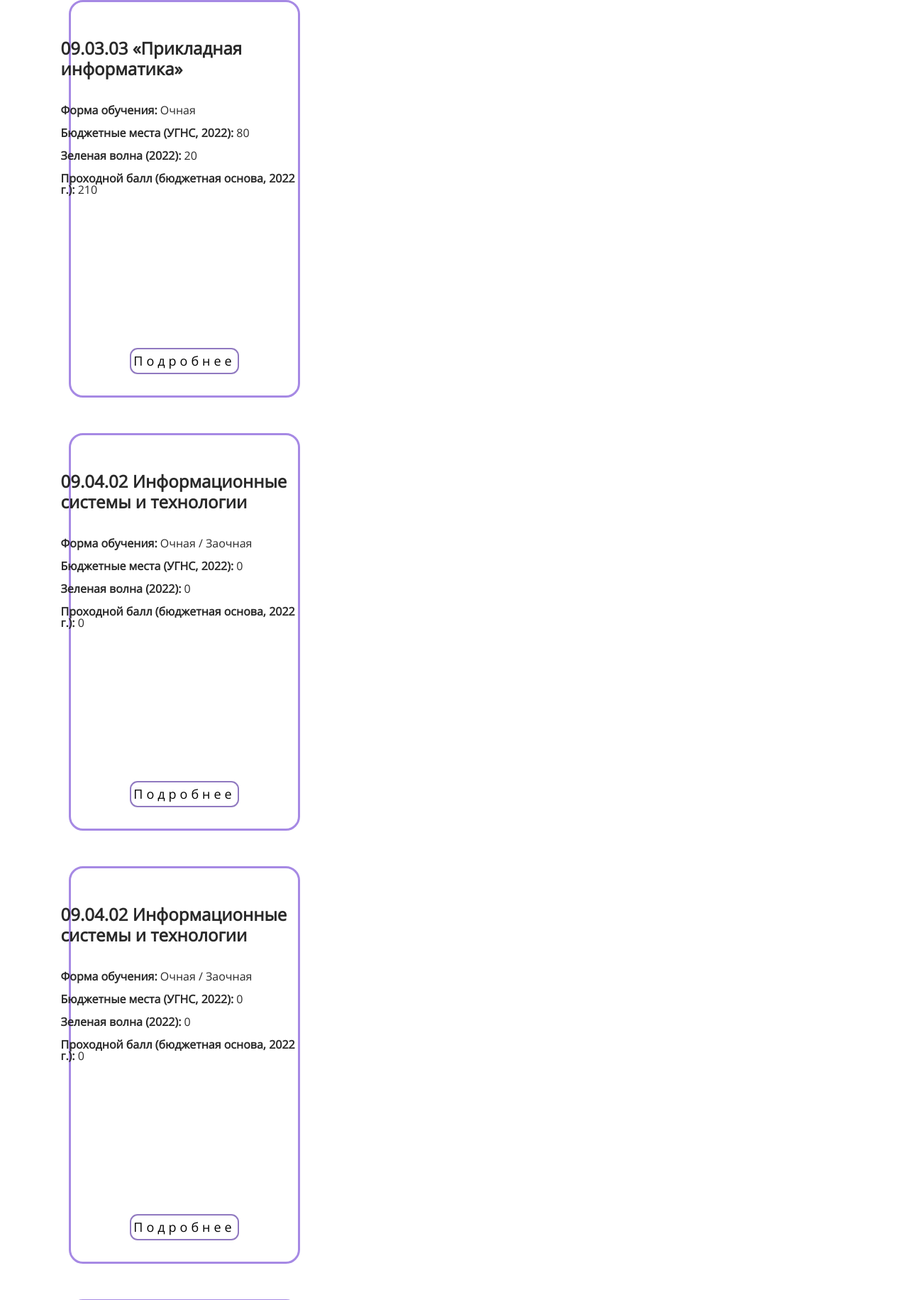
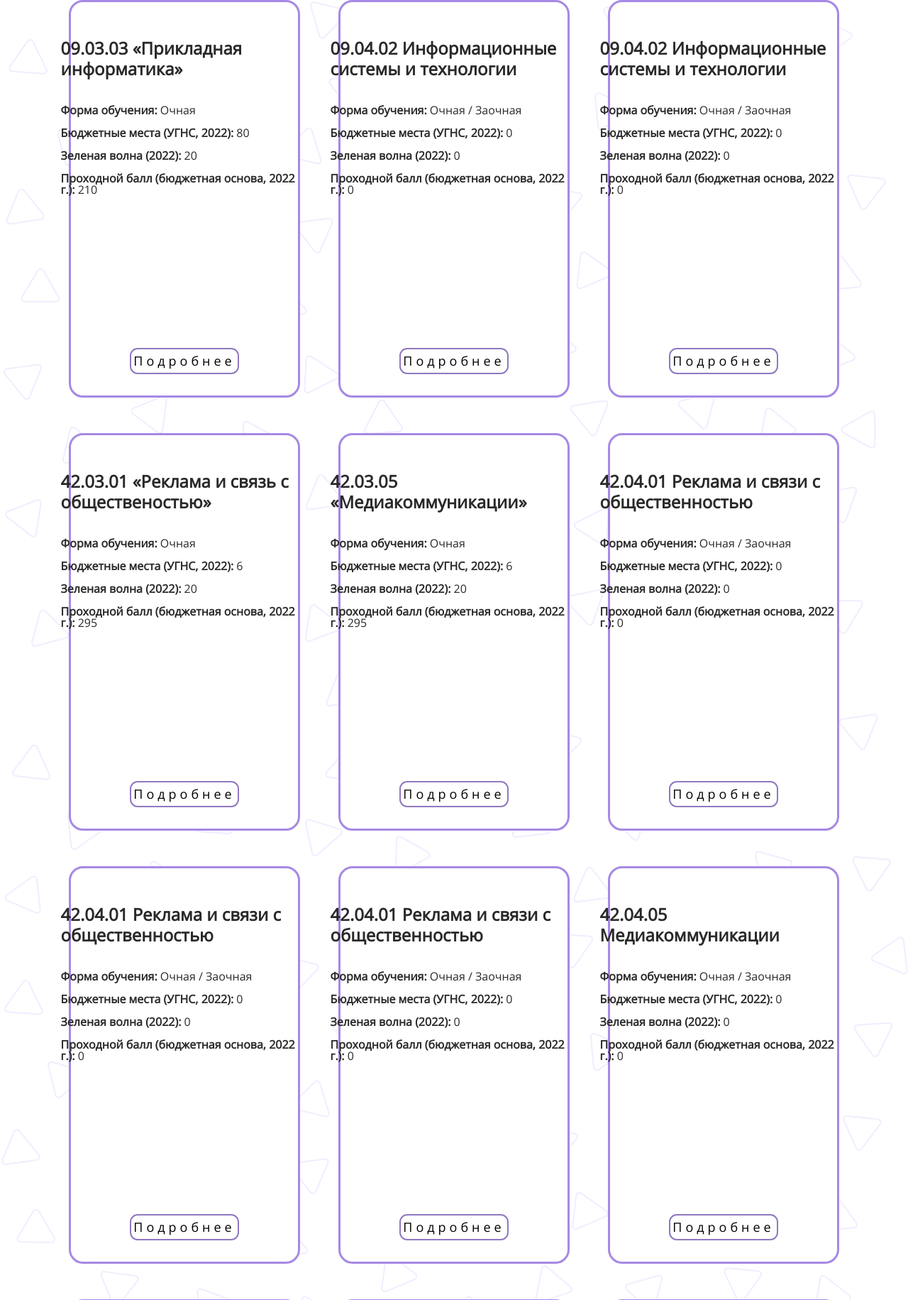
Before and after one commit to UbuntuJaba/mkmtDjango, a Django app: page /test/ in a window 1280 px wide. Shown: the top 1831 px of the page at 71% size. Run offline with Django 4.2, Linux system fonts and the light colour scheme; data comes from the database, SQL or seed files in the repository.

Commit message:
Выставил карточки в test

```diff
--- a/mkmtmedia/mkmt/templates/mkmt/test.html
+++ b/mkmtmedia/mkmt/templates/mkmt/test.html
@@ -1,4 +1,5 @@
 {% load static %}
+
 <head>
     <meta charset="UTF-8">
     <meta http-equiv="X-UA-Compatible" content="IE=edge">
@@ -7,29 +8,35 @@
     <link rel="stylesheet" type="text/css" href="http://cdn.jsdelivr.net/npm/slick-carousel@1.8.1/slick/slick.css" />
     <link href="https://cdn.jsdelivr.net/npm/bootstrap@5.0.2/dist/css/bootstrap.min.css" rel="stylesheet"
         integrity="sha384-EVSTQN3/azprG1Anm3QDgpJLIm9Nao0Yz1ztcQTwFspd3yD65VohhpuuCOmLASjC" crossorigin="anonymous">
-    <link rel="stylesheet" href="{% static 'mkmt/styles/fontello.css' %}" >
+    <link rel="stylesheet" href="{% static 'mkmt/styles/fontello.css' %}">
     <link rel="stylesheet" href="{% static 'mkmt/styles/styles.css' %}" />
     <link rel="stylesheet" href="{% static 'mkmt/styles/wrapper.css' %}" />
-    <link rel="stylesheet" href="{% static 'mkmt/styles/stylesEducation.css' %}" >
+    <link rel="stylesheet" href="{% static 'mkmt/styles/stylesEducation.css' %}">
     <link rel="stylesheet" href="{% static 'mkmt/styles/header.css' %}" />
     <link rel="stylesheet" href="{% static 'mkmt/styles/burger.css' %}" />
     <link rel="stylesheet" href="{% static 'mkmt/styles/footer.css' %}" />
     <title>МКМТ</title>
 </head>
-
+<div class="wrapper">
+    <div class="main">
         <section class="undergraduate">
             <div class="container">
-        {% for b in undergraduate %}
+
+
+
                 <div class="cards ">
                     <div class="row">
+                        {% for b in undergraduate %}
                         <div class="d-flex col-xl-4 col-md-6 col-sm-12 justify-content-center">
                             <div class="card my-card">
                                 <div class="card-body">
                                     <h4 class="card-title">{{b.title}}</h4>
                                     <p class="card-text text-1"><b>Форма обучения:</b> {{b.formOfEdu}}</p>
-                            <p class="card-text text-2"><b>Бюджетные места (УГНС, 2022):</b> {{b.budgetPlaces}}</p>
+                                    <p class="card-text text-2"><b>Бюджетные места (УГНС, 2022):</b> {{b.budgetPlaces}}
+                                    </p>
                                     <p class="card-text text-3"><b>Зеленая волна (2022):</b> {{b.greenWave}}</p>
-                            <p class="card-text text-4"><b>Проходной балл (бюджетная основа, 2022 г.):</b> {{b.passingScore}}</p>
+                                    <p class="card-text text-4"><b>Проходной балл (бюджетная основа, 2022 г.):</b>
+                                        {{b.passingScore}}</p>
                                     <div class="div-btn">
                                         <button type="button" class="btn my-btn btn-lg" data-bs-toggle="modal"
                                             data-bs-target="#modalId">
@@ -39,11 +46,15 @@
                                 </div>
                             </div>
                         </div>
+                        {% endfor %}
                     </div>
                 </div>
-        {% endfor %}
             </div>
+
         </section>
+    </div>
+</div>
+
 
 <script>
     const myModal = new bootstrap.Modal(document.getElementById('modalId'), options)
```
Lines whose indentation alone changed are shown as unchanged.
